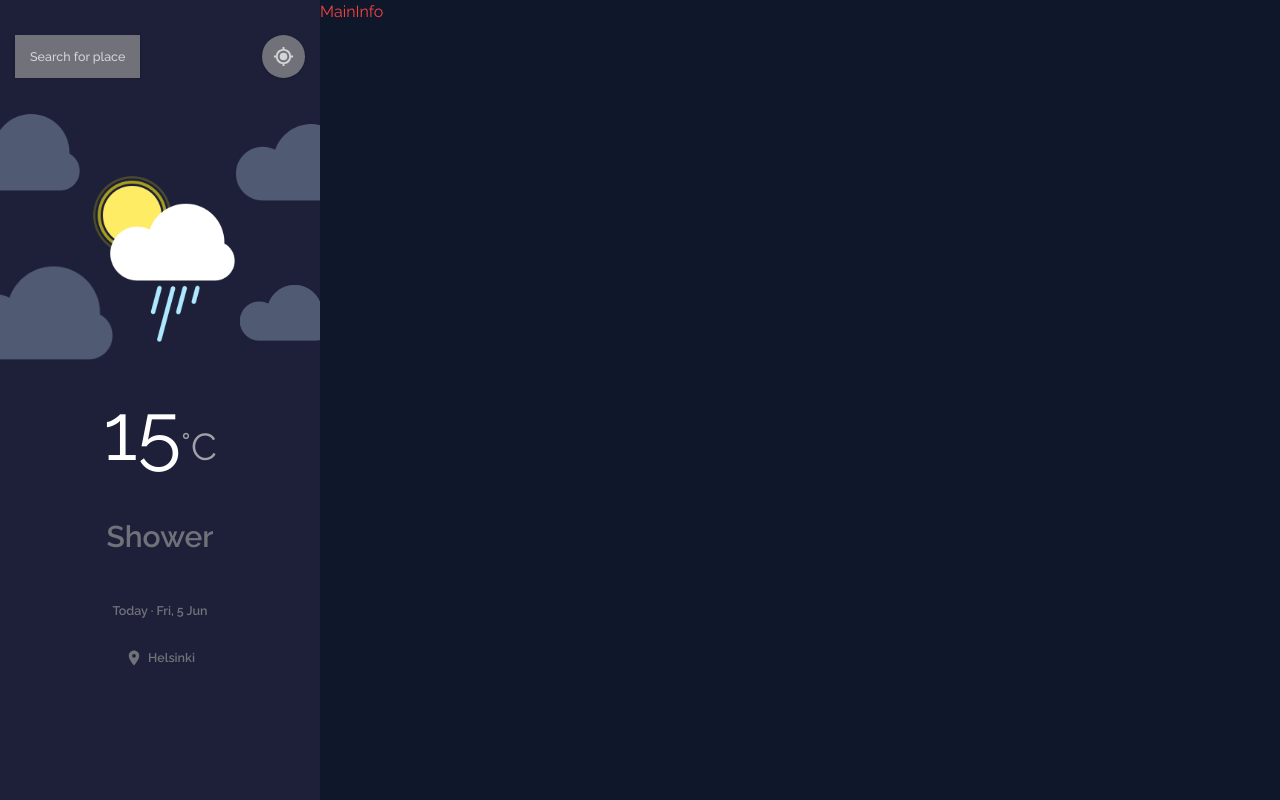
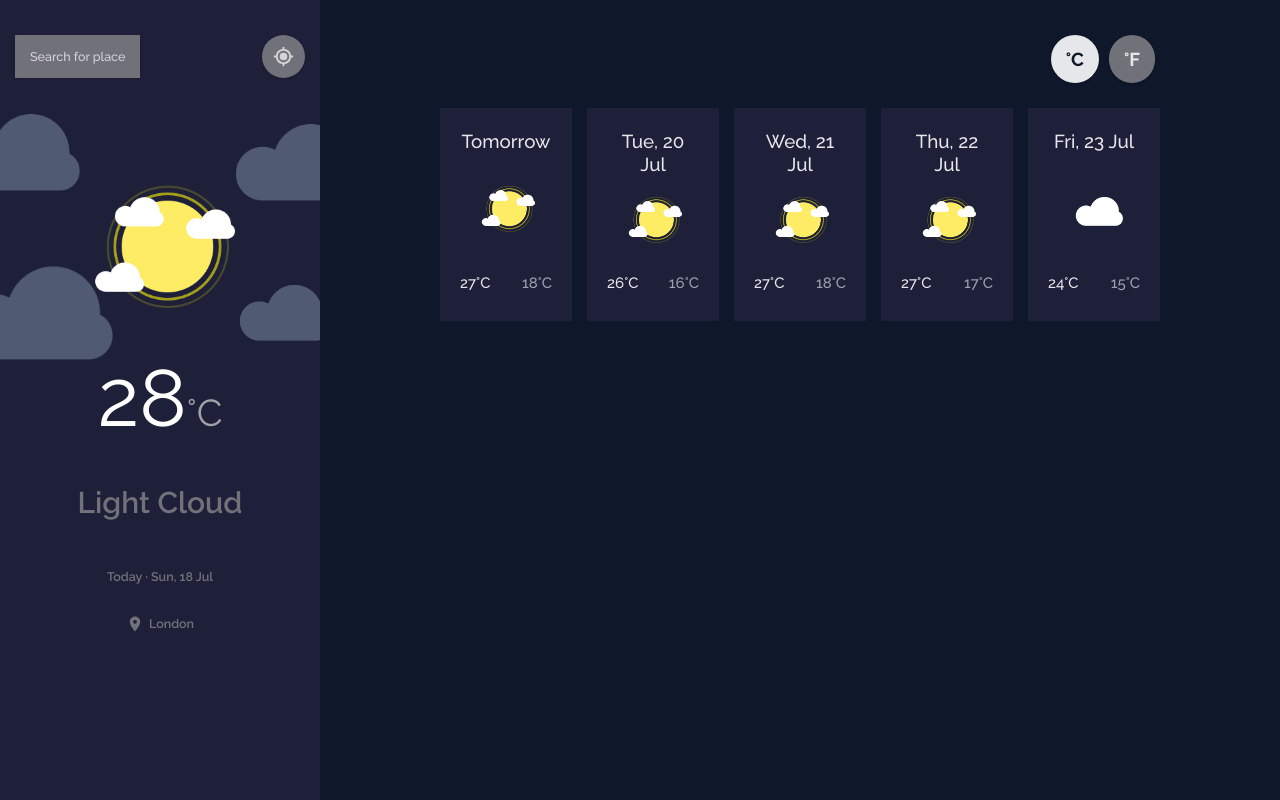
Before and after one commit to juanluna96/react-weather-app, a React (Create React App) app: page / in a window 1280 px wide. Built offline with nearby package versions, Linux system fonts and the light colour scheme.

Commit message:
List of days weather and today weather, static content

```diff
--- a/package.json
+++ b/package.json
@@ -8,10 +8,12 @@
         "@testing-library/react": "^11.2.7",
         "@testing-library/user-event": "^12.8.3",
         "cra-template": "1.1.2",
+        "moment": "^2.29.1",
         "react": "^17.0.2",
         "react-dom": "^17.0.2",
         "react-icons": "^4.2.0",
         "react-lazy-load-image-component": "^1.5.1",
+        "react-moment": "^1.1.1",
         "react-scripts": "4.0.3",
         "styled-components": "^5.3.0",
         "tailwind-styled-components": "^2.0.3",
--- a/src/components/layout/sidebar/Sidebar.js
+++ b/src/components/layout/sidebar/Sidebar.js
@@ -4,23 +4,28 @@ import { ButtonGray, TempText, WeatherText, InfoText } from '../../styles/sideba
 import { BiCurrentLocation } from 'react-icons/bi';
 import { MdLocationOn } from 'react-icons/md';
 import WeatherImage from './WeatherImage';
+import { WeatherAPI } from '../../../content';
+import Moment from 'react-moment';
 
 const Sidebar = () => {
+    const { title, consolidated_weather } = WeatherAPI;
+    const [today] = consolidated_weather;
+    console.log(today);
     return (
         <SideBarStyle>
             <div className="flex justify-between px-6">
                 <ButtonGray>Search for place</ButtonGray>
-                <ButtonGray gps="true"><BiCurrentLocation size="2.3rem" /></ButtonGray>
+                <ButtonGray rounded="true"><BiCurrentLocation size="2.3rem" /></ButtonGray>
             </div>
-            <WeatherImage></WeatherImage>
+            <WeatherImage image={ today.weather_state_name.replace(' ', "") }></WeatherImage>
             <TempText>
-                15
-                <span className="mt-4 text-gray-400 text-6xl">°C</span>
+                { Math.round(today.the_temp) }
+                <span className="mt-4 text-6xl text-gray-400">°C</span>
             </TempText>
-            <WeatherText>Shower</WeatherText>
-            <InfoText>Today &#183; Fri, 5 Jun</InfoText>
+            <WeatherText>{ today.weather_state_name }</WeatherText>
+            <InfoText>Today &#183; <Moment format="ddd, DD MMM" date={ today.applicable_date } /></InfoText>
             <InfoText city="true">
-                <MdLocationOn size="1.8rem" className="mr-2"></MdLocationOn> Helsinki
+                <MdLocationOn size="1.8rem" className="mr-2"></MdLocationOn> { title }
             </InfoText>
         </SideBarStyle>
     )
--- a/src/components/layout/sidebar/WeatherImage.js
+++ b/src/components/layout/sidebar/WeatherImage.js
@@ -8,7 +8,7 @@ const clouds = [
     { width: '248px', height: '183px', left: '-70px', top: '225px', right: 'none' },
 ]
 
-const WeatherImage = () => {
+const WeatherImage = ({ image }) => {
     return (
         <Fragment>
             {
@@ -27,8 +27,8 @@ const WeatherImage = () => {
             <LazyLoadImage
                 alt={ `weather-img` }
                 height={ 150 }
-                className="mx-auto mt-36 mb-20"
-                src={ '/static/img/Shower.png' }
+                className="mx-auto mb-20 mt-36"
+                src={ `/static/img/${image}.png` }
                 width={ 150 }
             />
         </Fragment>
--- /dev/null
+++ b/src/components/layout/weather/DaysWeather/DayDetail.js
@@ -0,0 +1,33 @@
+import React from 'react'
+import { LazyLoadImage } from 'react-lazy-load-image-component';
+import { DayContainer, DayText } from '../../../styles/weather';
+import Moment from 'react-moment';
+
+const DayDetail = ({ day, index }) => {
+    const { applicable_date, weather_state_name, max_temp, min_temp } = day;
+
+    return (
+        <DayContainer>
+            <DayText title="true">
+                {
+                    index === 0
+                        ? 'Tomorrow'
+                        : <Moment format="ddd, DD MMM" date={ applicable_date } />
+                }
+            </DayText>
+            <LazyLoadImage
+                alt={ `weather-img` }
+                width={ 57 }
+                height={ 62 }
+                className="mx-auto mt-2 mb-8"
+                src={ `/static/img/${weather_state_name.replace(' ', "")}.png` }
+            />
+            <div className="flex items-center justify-between">
+                <DayText>{ Math.round(max_temp) }°C</DayText>
+                <DayText mintemp="true">{ Math.round(min_temp) }°C</DayText>
+            </div>
+        </DayContainer>
+    )
+}
+
+export default DayDetail
--- /dev/null
+++ b/src/components/layout/weather/DaysWeather/DaysWeatherList.js
@@ -0,0 +1,25 @@
+import React, { useEffect, useState } from 'react'
+import { WeatherAPI } from '../../../../content';
+import DayDetail from './DayDetail';
+
+const DaysWeatherList = () => {
+    const [days, setDays] = useState([]);
+    const { consolidated_weather } = WeatherAPI;
+
+    useEffect(() => {
+        const [, ...rest] = consolidated_weather;
+        setDays(rest);
+    }, []);
+
+    return (
+        <div className="grid mt-10 md:grid-cols-5 gap-x-6 gap-y-4 md:gap-y-0 md:justify-end">
+            {
+                days.map((day, index) => (
+                    <DayDetail key={ index } day={ day } index={ index }></DayDetail>
+                ))
+            }
+        </div>
+    )
+}
+
+export default DaysWeatherList
--- a/src/components/layout/weather/MainWeather.js
+++ b/src/components/layout/weather/MainWeather.js
@@ -1,10 +1,16 @@
 import React from 'react';
 import { MainInfo } from '../../styles/main';
+import { ButtonGrades } from '../../styles/weather';
+import DaysWeatherList from './DaysWeather/DaysWeatherList';
 
 const MainWeather = () => {
     return (
         <MainInfo>
-            MainInfo
+            <div className="flex justify-end">
+                <ButtonGrades white="true">°C</ButtonGrades>
+                <ButtonGrades>°F</ButtonGrades>
+            </div>
+            <DaysWeatherList></DaysWeatherList>
         </MainInfo>
     )
 }
--- a/src/components/styles/main.js
+++ b/src/components/styles/main.js
@@ -9,7 +9,7 @@ const SideBarStyle = tw.aside`
 `
 
 const MainInfo = tw.main`
-    text-red-500 bg-blueGray-900 flex-1
+    bg-blueGray-900 flex-1 py-14 px-3 md:px-48
 `
 
 export { Container, SideBarStyle, MainInfo }
--- a/src/components/styles/sidebar.js
+++ b/src/components/styles/sidebar.js
@@ -13,7 +13,7 @@ const ButtonGray = tw.button`
     text-center
 
     ${(props) => (
-        props.gps
+        props.rounded
             ? "px-4 py-4 w-18 rounded-full"
             : "px-6 py-4 font-medium text-xl"
     )
--- /dev/null
+++ b/src/components/styles/weather.js
@@ -0,0 +1,39 @@
+import tw from "tailwind-styled-components";
+
+const ButtonGrades = tw.button`
+    ${(props) => (props.white ? "bg-coolGray-200 hover:bg-coolGray-700 hover:text-gray-200 text-blueGray-900" : "bg-gray-500 hover:bg-gray-600 text-coolGray-200")}
+    active:shadow-lg
+    mouse
+    shadow
+    transition
+    ease-in
+    duration-200
+    focus:outline-none
+    text-center
+    px-6 py-5
+    rounded-full
+    mx-2
+    font-bold
+    text-3xl
+`;
+
+// Day weather info
+const DayContainer = tw.div`
+    flex
+    flex-col
+    justify-between
+    bg-blue-500
+    text-center
+    px-8 pt-5 pb-7
+`;
+
+const DayText = tw.p`
+    font-medium
+    my-4
+
+    ${(props) => (props.title ? "text-3xl" : "text-2xl")}
+    ${(props) => (props.mintemp ? "text-coolGray-400" : "text-coolGray-200")}
+`;
+
+
+export { ButtonGrades, DayContainer, DayText }
--- /dev/null
+++ b/src/content.js
@@ -0,0 +1,168 @@
+// 20210717200348
+// https://www.metaweather.com/api/location/44418/
+
+export const WeatherAPI = {
+    "consolidated_weather": [
+        {
+            "id": 4641404039987200,
+            "weather_state_name": "Light Cloud",
+            "weather_state_abbr": "lc",
+            "wind_direction_compass": "NNE",
+            "created": "2021-07-18T00:56:01.689021Z",
+            "applicable_date": "2021-07-18",
+            "min_temp": 16.939999999999998,
+            "max_temp": 30.025,
+            "the_temp": 28.17,
+            "wind_speed": 3.8952011520957606,
+            "wind_direction": 13.603869048739844,
+            "air_pressure": 1026.0,
+            "humidity": 53,
+            "visibility": 10.93830778254991,
+            "predictability": 70
+        },
+        {
+            "id": 6501658998603776,
+            "weather_state_name": "Light Cloud",
+            "weather_state_abbr": "lc",
+            "wind_direction_compass": "ESE",
+            "created": "2021-07-18T00:56:02.458398Z",
+            "applicable_date": "2021-07-19",
+            "min_temp": 17.9,
+            "max_temp": 26.880000000000003,
+            "the_temp": 29.12,
+            "wind_speed": 4.465170370672605,
+            "wind_direction": 114.55576958041101,
+            "air_pressure": 1023.5,
+            "humidity": 50,
+            "visibility": 11.149573987910602,
+            "predictability": 70
+        },
+        {
+            "id": 4843193213386752,
+            "weather_state_name": "Light Cloud",
+            "weather_state_abbr": "lc",
+            "wind_direction_compass": "E",
+            "created": "2021-07-18T00:56:01.969735Z",
+            "applicable_date": "2021-07-20",
+            "min_temp": 15.625,
+            "max_temp": 26.34,
+            "the_temp": 26.5,
+            "wind_speed": 3.4655304794215116,
+            "wind_direction": 91.60905974630204,
+            "air_pressure": 1022.5,
+            "humidity": 52,
+            "visibility": 11.454045872106896,
+            "predictability": 70
+        },
+        {
+            "id": 4562932571570176,
+            "weather_state_name": "Light Cloud",
+            "weather_state_abbr": "lc",
+            "wind_direction_compass": "SE",
+            "created": "2021-07-18T00:56:01.848262Z",
+            "applicable_date": "2021-07-21",
+            "min_temp": 17.6,
+            "max_temp": 27.435,
+            "the_temp": 26.22,
+            "wind_speed": 3.334064342853734,
+            "wind_direction": 136.1956075973405,
+            "air_pressure": 1022.5,
+            "humidity": 47,
+            "visibility": 13.885471347331583,
+            "predictability": 70
+        },
+        {
+            "id": 6643690144530432,
+            "weather_state_name": "Light Cloud",
+            "weather_state_abbr": "lc",
+            "wind_direction_compass": "E",
+            "created": "2021-07-18T00:56:01.773117Z",
+            "applicable_date": "2021-07-22",
+            "min_temp": 17.355,
+            "max_temp": 26.740000000000002,
+            "the_temp": 26.23,
+            "wind_speed": 4.013650178467086,
+            "wind_direction": 81.18191085999959,
+            "air_pressure": 1022.5,
+            "humidity": 51,
+            "visibility": 15.335130338821283,
+            "predictability": 70
+        },
+        {
+            "id": 6608527851257856,
+            "weather_state_name": "Heavy Cloud",
+            "weather_state_abbr": "hc",
+            "wind_direction_compass": "ENE",
+            "created": "2021-07-18T00:56:05.062904Z",
+            "applicable_date": "2021-07-23",
+            "min_temp": 15.165,
+            "max_temp": 24.075,
+            "the_temp": 20.85,
+            "wind_speed": 6.202655889604708,
+            "wind_direction": 77.0,
+            "air_pressure": 1011.0,
+            "humidity": 58,
+            "visibility": 9.999726596675416,
+            "predictability": 71
+        }
+    ],
+    "time": "2021-07-18T02:03:48.353268+01:00",
+    "sun_rise": "2021-07-18T05:04:48.333059+01:00",
+    "sun_set": "2021-07-18T21:07:58.206602+01:00",
+    "timezone_name": "LMT",
+    "parent": {
+        "title": "England",
+        "location_type": "Region / State / Province",
+        "woeid": 24554868,
+        "latt_long": "52.883560,-1.974060"
+    },
+    "sources": [
+        {
+            "title": "BBC",
+            "slug": "bbc",
+            "url": "http://www.bbc.co.uk/weather/",
+            "crawl_rate": 360
+        },
+        {
+            "title": "Forecast.io",
+            "slug": "forecast-io",
+            "url": "http://forecast.io/",
+            "crawl_rate": 480
+        },
+        {
+            "title": "HAMweather",
+            "slug": "hamweather",
+            "url": "http://www.hamweather.com/",
+            "crawl_rate": 360
+        },
+        {
+            "title": "Met Office",
+            "slug": "met-office",
+            "url": "http://www.metoffice.gov.uk/",
+            "crawl_rate": 180
+        },
+        {
+            "title": "OpenWeatherMap",
+            "slug": "openweathermap",
+            "url": "http://openweathermap.org/",
+            "crawl_rate": 360
+        },
+        {
+            "title": "Weather Underground",
+            "slug": "wunderground",
+            "url": "https://www.wunderground.com/?apiref=fc30dc3cd224e19b",
+            "crawl_rate": 720
+        },
+        {
+            "title": "World Weather Online",
+            "slug": "world-weather-online",
+            "url": "http://www.worldweatheronline.com/",
+            "crawl_rate": 360
+        }
+    ],
+    "title": "London",
+    "location_type": "City",
+    "woeid": 44418,
+    "latt_long": "51.506321,-0.12714",
+    "timezone": "Europe/London"
+}
```
Also changed, not shown: 1 other file (tests, documents, lock files or other folders).
